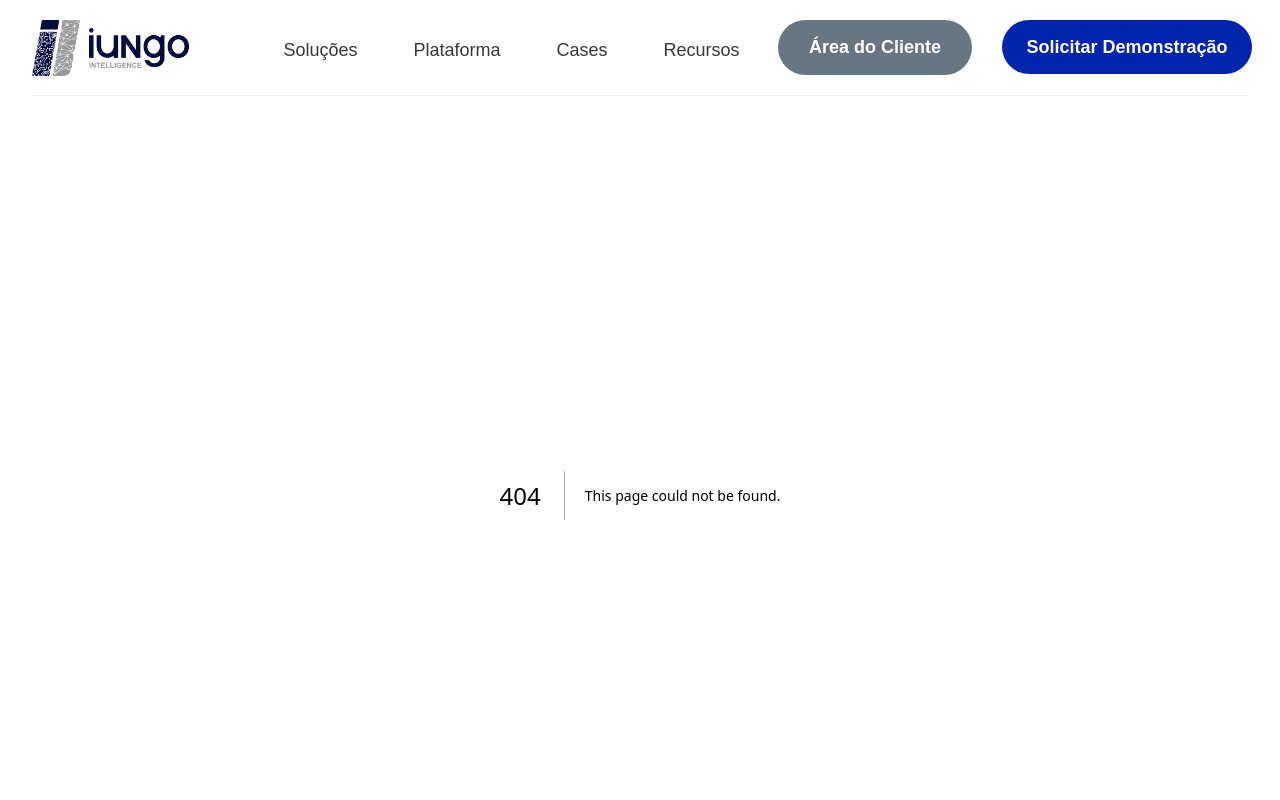
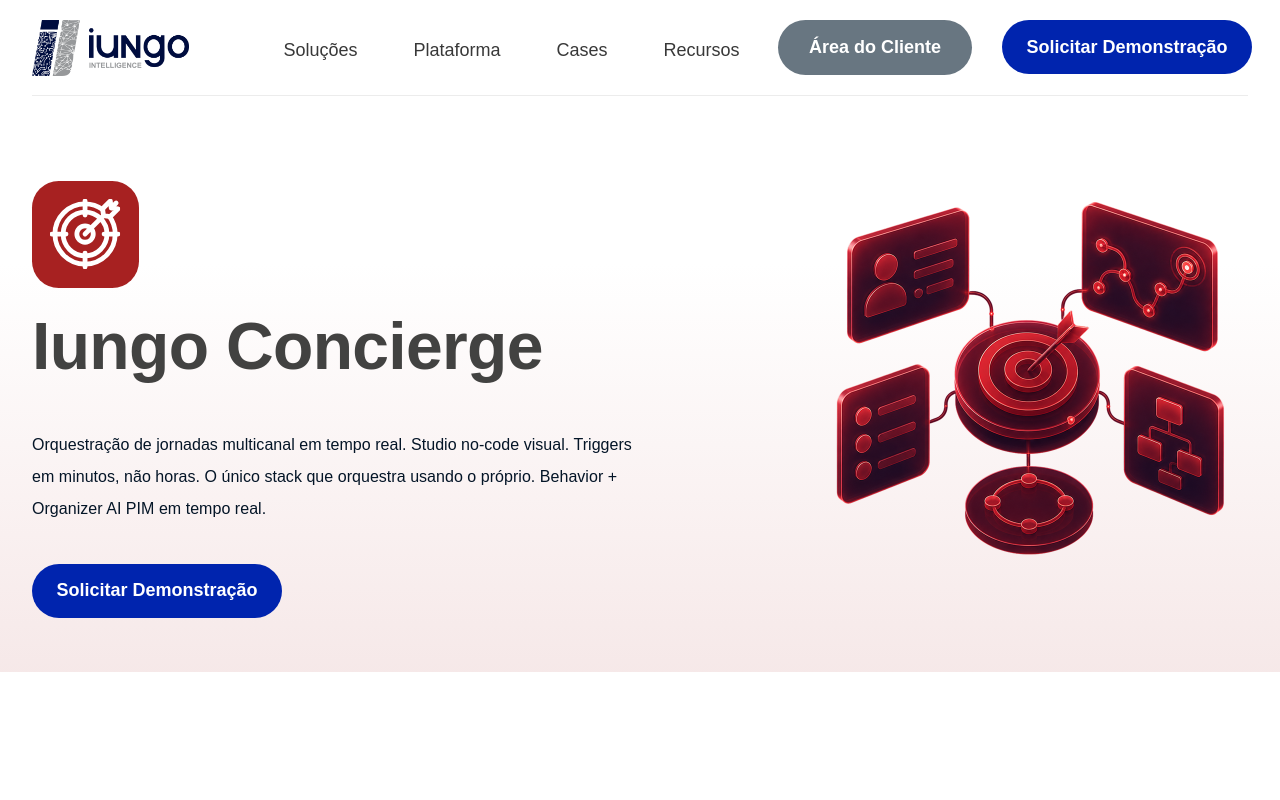
Before and after one commit to novigo-it-consulting/iungo-new-website, a Next.js app: page /produtos/concierge in a window 1280 px wide. Before the commit this address had no page. Shown: the top 800 px of the page. Built offline with nearby package versions, Linux system fonts and the light colour scheme; a web font is replaced by a local one.

Commit message:
começando nova tela de iungo concierge, com header, footer e primeira section feita

```diff
--- /dev/null
+++ b/src/app/produtos/concierge/page.tsx
@@ -0,0 +1,11 @@
+import ConciergeHeroSection from "@/components/sections/Concierge/ConciergeHeroSection";
+import ConciergeTriggersSection from "@/components/sections/Concierge/ConciergeTriggersSection";
+
+export default function IungoConciergePage() {
+  return (
+    <main className="min-w-0 flex-1 bg-white">
+      <ConciergeHeroSection />
+      <ConciergeTriggersSection />
+    </main>
+  );
+}
--- /dev/null
+++ b/src/components/sections/Concierge/ConciergeHeroContent.tsx
@@ -0,0 +1,41 @@
+import PrimaryLink from "@/components/ui/PrimaryLink";
+import ConciergeHeroIcon from "./ConciergeHeroIcon";
+
+export default function ConciergeHeroContent() {
+  return (
+    <div
+      data-concierge-hero-content
+      className="flex min-w-0 flex-col items-start xl:pt-[31px]"
+    >
+      <div className="mb-4 xl:mb-[14.06px]">
+        <ConciergeHeroIcon />
+      </div>
+
+      <h1
+        id="concierge-hero-title"
+        data-concierge-hero-title
+        className="m-0 w-full max-w-[544px] font-reddit font-semibold text-[#424241] text-[40px] leading-[52px] tracking-[-0.4px] sm:text-[48px] sm:leading-[64px] sm:tracking-[-0.48px] lg:text-[56px] lg:leading-[72px] lg:tracking-[-0.56px] xl:min-h-[113px] xl:text-[66px] xl:leading-[89px] xl:tracking-[-0.66px]"
+      >
+        Iungo Concierge
+      </h1>
+
+      <p
+        data-concierge-hero-description
+        className="m-0 mt-[14px] w-full max-w-[623px] font-reddit text-base font-normal leading-8 tracking-[0.038px] text-[#041527]"
+      >
+        Orquestração de jornadas multicanal em tempo real. Studio no-code
+        visual. Triggers em minutos, não horas. O único stack que orquestra
+        usando o próprio. Behavior + Organizer AI PIM em tempo real.
+      </p>
+
+      <div
+        data-concierge-hero-cta
+        className="mt-[39px] inline-flex"
+      >
+        <PrimaryLink href="/solicitar-demonstracao">
+          Solicitar Demonstração
+        </PrimaryLink>
+      </div>
+    </div>
+  );
+}
--- /dev/null
+++ b/src/components/sections/Concierge/ConciergeHeroIcon.tsx
@@ -0,0 +1,22 @@
+import Image from "next/image";
+
+export default function ConciergeHeroIcon() {
+  return (
+    <div
+      data-concierge-hero-icon
+      aria-hidden="true"
+      className="flex h-[80px] w-[80px] shrink-0 items-center justify-center rounded-[20px] bg-[#A72121] p-[13.33px] sm:h-[96px] sm:w-[96px] md:rounded-3xl md:p-4 xl:h-[106.94px] xl:w-[106.94px] xl:rounded-[26.74px] xl:p-[17.82px]"
+    >
+      <span className="relative block size-full">
+        <Image
+          src="/icons/products/concierge.svg"
+          alt=""
+          aria-hidden="true"
+          fill
+          sizes="(min-width: 1280px) 71px, (min-width: 768px) 64px, 53px"
+          className="object-contain"
+        />
+      </span>
+    </div>
+  );
+}
--- /dev/null
+++ b/src/components/sections/Concierge/ConciergeHeroSection.tsx
@@ -0,0 +1,25 @@
+import PageContainer from "@/components/layout/PageContainer";
+import ConciergeHeroContent from "./ConciergeHeroContent";
+import ConciergeHeroVisual from "./ConciergeHeroVisual";
+
+export default function ConciergeHeroSection() {
+  return (
+    <section
+      data-concierge-hero-section
+      aria-labelledby="concierge-hero-title"
+      className="w-full min-w-0 bg-white bg-[linear-gradient(180deg,rgba(255,255,255,0.10)_29%,rgba(167,33,33,0.10)_100%)] py-12 md:py-14 xl:min-h-[558px] xl:py-[54px]"
+    >
+      <PageContainer
+        data-concierge-hero-container
+        size="organizer"
+        className="min-w-0"
+      >
+        <div className="grid min-w-0 grid-cols-1 xl:grid-cols-[minmax(0,1fr)_450px] xl:items-start">
+          <ConciergeHeroContent />
+
+          <ConciergeHeroVisual />
+        </div>
+      </PageContainer>
+    </section>
+  );
+}
--- /dev/null
+++ b/src/components/sections/Concierge/ConciergeHeroVisual.tsx
@@ -0,0 +1,20 @@
+import Image from "next/image";
+
+export default function ConciergeHeroVisual() {
+  return (
+    <div
+      data-concierge-hero-visual
+      className="mt-8 flex min-w-0 justify-center xl:mt-0 xl:justify-end xl:translate-x-[7px]"
+    >
+      <Image
+        src="/images/products/concierge/concierge-hero.png"
+        alt="Ilustração do Iungo Concierge conectando pessoas, processos e objetivos"
+        width={900}
+        height={900}
+        priority
+        sizes="(min-width: 768px) 450px, calc(100vw - 48px)"
+        className="h-auto w-full max-w-[450px] object-contain"
+      />
+    </div>
+  );
+}
--- /dev/null
+++ b/src/components/sections/Concierge/ConciergeTriggersSection.tsx
@@ -0,0 +1,16 @@
+export default function ConciergeTriggersSection() {
+  return (
+    <section
+      data-concierge-triggers-section
+      aria-label="Indicadores de conversão do Iungo Concierge"
+      className="w-full min-w-0 bg-white py-12 md:py-16 xl:min-h-[442px] xl:py-[74.1px]"
+    >
+      <div
+        data-concierge-triggers-container
+        className="mx-auto min-h-[220px] w-[calc(100%_-_48px)] max-w-[1280px] sm:min-h-[260px] sm:w-[calc(100%_-_64px)] xl:min-h-[293.8px]"
+      >
+        {/* TODO: conteúdo da seção será implementado na próxima etapa */}
+      </div>
+    </section>
+  );
+}
```
Also changed, not shown: public/images/products/concierge/concierge-hero.png (added), public/images/products/concierge/concierge-hero.png.png (added).
